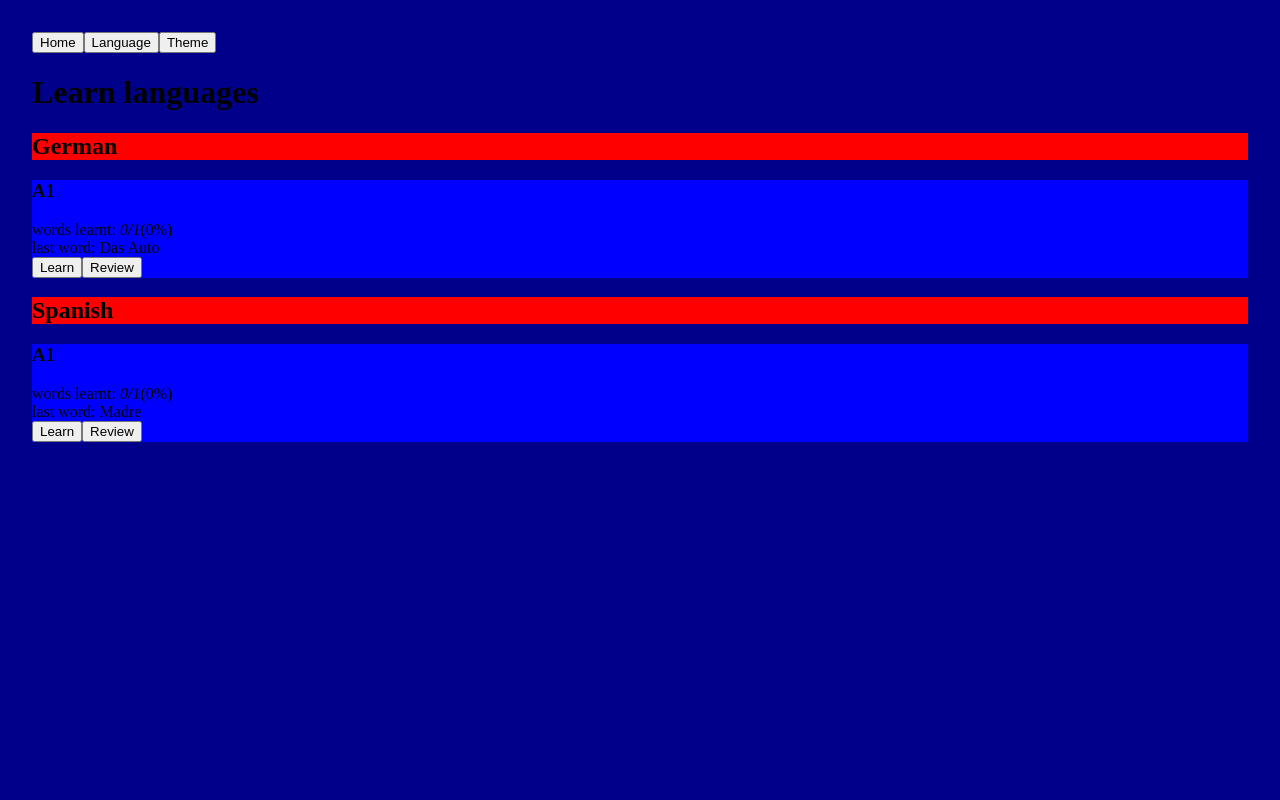
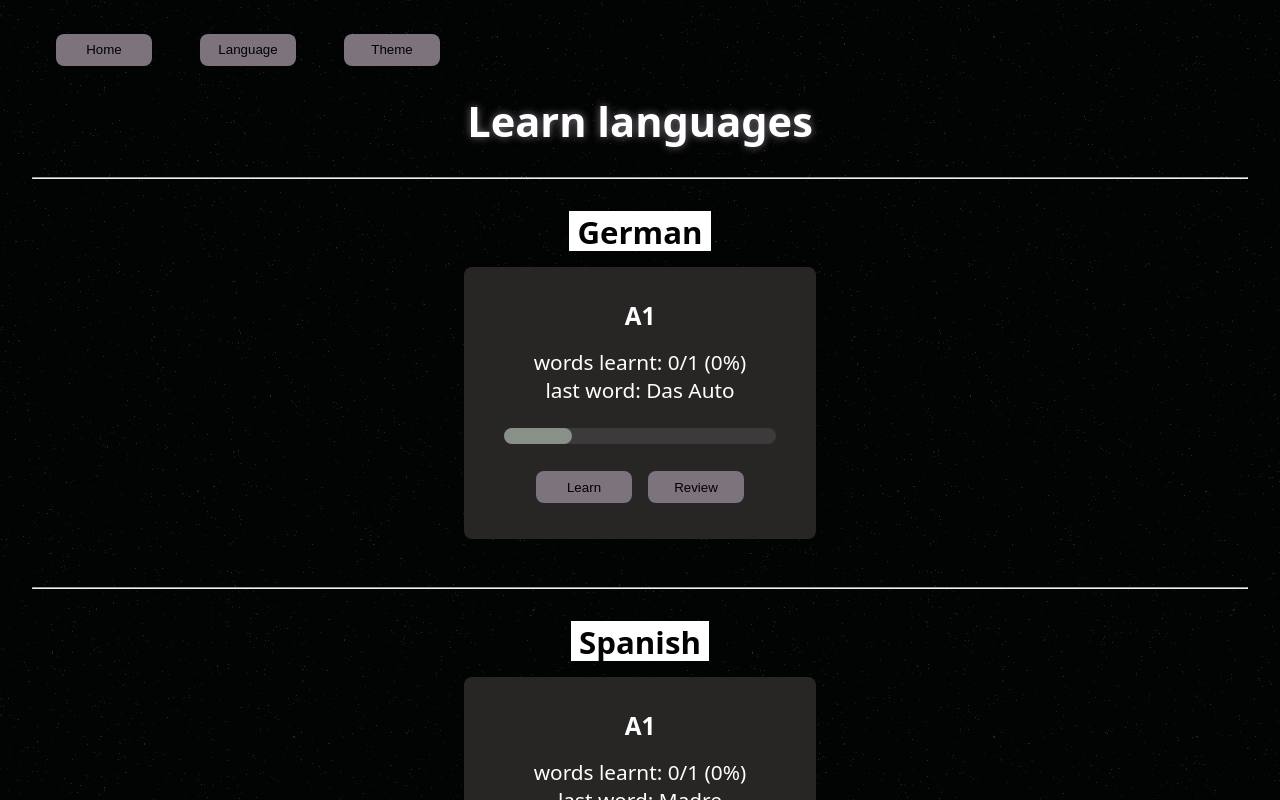
Before and after one commit to NxtPerfect/Vocab-Master, a React (Create React App) app: page / in a window 1280 px wide. Shown: the top 800 px of the page. Built offline with nearby package versions, Linux system fonts and the light colour scheme.

Commit message:
Played around with CSS

```diff
--- a/src/LanguageHeading.tsx
+++ b/src/LanguageHeading.tsx
@@ -1,7 +1,7 @@
 export function LanguageHeading({ name }) {
   return (
     <>
-      <div className="language">
+      <div className="language_heading">
         <h2>{name}</h2>
       </div>
     </>
--- a/src/LanguageSection.tsx
+++ b/src/LanguageSection.tsx
@@ -8,10 +8,16 @@ export function LanguageSection({ language }) {
       <div className="card-top">
         <h3>{language.level}</h3>
         <span>
-          words learnt: <i>0/{language.words.length / 2}</i>(
+          words learnt: 0/{language.words.length / 2} (
           {(0 / (language.words.length / 2)) * 100}%) <br />
           last word: {language.words[0]}
         </span>
+        <div className="progress-bar">
+          <div
+            className="progress-bar-completed"
+            style={{ width: (1 / language.words.length / 2) * 100 + "%" }}
+          />
+        </div>
       </div>
       <div className="card-bottom">
         <button onClick={() => navigate("/study", { state: { language } })}>
--- a/src/LanguagesList.tsx
+++ b/src/LanguagesList.tsx
@@ -8,8 +8,13 @@ export function LanguagesList({ languages }) {
       {languages.map((language) => {
         return (
           <>
-            <LanguageHeading name={language.name} />
-            <LanguageSection language={language} />
+            <hr />
+            <div className="language_list">
+              <LanguageHeading name={language.name} />
+              <div className="language_list_sections">
+                <LanguageSection language={language} />
+              </div>
+            </div>
           </>
         );
       })}
--- a/src/Study.tsx
+++ b/src/Study.tsx
@@ -12,9 +12,11 @@ export function Study(props) {
   const language = location.state.language;
   return (
     <>
-      <h2>{language.name}</h2>
-      <h5>{language.level}</h5>
-      <StudyCard words={language.words} />
+      <div className="study">
+        <h2>{language.name}</h2>
+        <h5>{language.level}</h5>
+        <StudyCard words={language.words} />
+      </div>
     </>
   );
 }
--- a/src/StudyCard.tsx
+++ b/src/StudyCard.tsx
@@ -1,11 +1,30 @@
+import { useState } from "react";
+
+// Use priority for words
+// Again == word in <10 min
+// Hard == word in <5 min
+// Normal == if normal twice repeat in 1d, 3d, 7d etc
+// Easy == word repeat 2d, 6d, 14d etc
+
 export function StudyCard({ words }) {
+  const [wordsToRevise, setWordsToRevise] = useState([]); // Add all the words that need revision, along with priority
+  const [current, setCurrent] = useState(0); // Set current word index to show correct card
+  // Make sure to randomize the words before they're in the list, and then matching the priorities, add words that were revised once accordingly
+
+  function addWordToRevise(word, priority) {
+    setWordsToRevise((currentWords) => {
+      return [...currentWords, { word: word, priority: priority }];
+    });
+  }
   return (
     <>
       <div className="study_card">
-        <p>{words[0]}</p>
-        <p>{words[1]}</p>
+        <p className="to_guess">{words[0]}</p>
+        <p className="guessed">{words[1]}</p>
         <div>
-          <button>Again</button>
+          <button onClick={() => setWordsToRevise([...wordsToRevise])}>
+            Again
+          </button>
           <button>Easy</button>
           <button>Normal</button>
           <button>Hard</button>
--- a/src/style.scss
+++ b/src/style.scss
@@ -1,35 +1,160 @@
+$text: #ffffff;
+$background: #020303;
+$primary: #7c737d;
+$secondary: #282625;
+$accent: #889188;
+$border-radius: 0.5rem;
+$box-shadow-duration: 150ms;
+
 body {
   display: grid;
-  background-color: darkblue;
+  background: url("../img/nnnoise.svg");
+  background-color: $background;
   margin: 2rem;
+  padding: 0;
+  color: $text;
+  font-family: system-ui;
+  font-size: 1.3rem;
+}
+
+button {
+  background: $primary;
+  height: 2rem;
+  aspect-ratio: 3;
+  border: 0;
+  padding: 0.25rem 0.5rem;
+  margin: 0 1.5rem;
+  justify-content: center;
+  align-items: center;
+  text-align: center;
+  border-radius: $border-radius;
+  transition-timing-function: cubic-bezier(0.47, 0, 0.745, 0.715);
+  transition: background $box-shadow-duration;
+}
+button:hover,
+button:focus-within {
+  cursor: pointer;
+  background: $accent;
+  box-shadow: 0 0 0.5rem 0.15rem $accent;
+}
+
+h1 {
+  width: auto;
+  text-align: center;
+  text-shadow: 0 0 0.5rem $primary;
+}
+
+hr {
+  color: $secondary;
+  margin: 0;
   padding: 0;
 }
 
-.language {
-  background-color: red;
+.language_list {
+  margin: 2rem 0;
+  .language_list_sections {
+    display: flex;
+    flex-direction: row;
+    flex-flow: wrap;
+    justify-content: center;
+  }
+}
+
+.language_heading {
+  text-align: center;
+  margin: auto;
+  width: fit-content;
+  padding: 0 0.5rem;
+  height: 2.5rem;
+  color: $background;
+  background: $text;
+  h2 {
+    margin: 0;
+    padding: 0;
+  }
 }
 
 .card {
-  background-color: blue;
+  display: grid;
+  grid-template-rows: 70%;
+  min-width: 18rem;
+  aspect-ratio: 1.2;
+  margin: 1rem;
+  padding: 1rem 2rem;
+  border-radius: $border-radius;
+  text-align: center;
+  background-color: $secondary;
+  transition-timing-function: cubic-bezier(0.47, 0, 0.745, 0.715);
+  transition: box-shadow $box-shadow-duration;
+  * {
+    margin: 0.5rem;
+  }
+  .card-top {
+    display: grid;
+    grid-template: subgrid;
+  }
+  .card-bottom {
+    display: grid;
+    grid-template-columns: 50% 50%;
+    margin: auto;
+  }
 }
 
-.error {
+.card:hover,
+.card:focus-within {
+  box-shadow: 0 0 2rem 0.5rem $primary;
+}
+
+.progress-bar {
+  display: flex;
+  flex-direction: row;
+  height: 1rem;
+  margin: 1rem 0 0 0;
+  padding: 0;
+  border-radius: $border-radius;
+  background-color: rgba($primary, 0.25);
+  .progress-bar-completed {
+    margin: 0;
+    height: 1rem;
+    border-radius: inherit;
+    background-color: $accent;
+  }
+}
+
+.error,
+.study {
   display: grid;
   height: 100%;
   width: 100%;
-}
-
-.error > * {
-  place-self: center;
+  * {
+    place-self: center;
+  }
 }
 
 .study_card {
+  background: $secondary;
+  min-height: 40rem;
+  max-height: 60rem;
+  aspect-ratio: 0.9;
   display: grid;
   justify-content: center;
   align-items: center;
   text-align: center;
+  border-radius: $border-radius;
+  transition-timing-function: cubic-bezier(0.47, 0, 0.745, 0.715);
+  transition: box-shadow $box-shadow-duration;
+  * {
+    margin: 1rem;
+  }
+  .to_guess {
+    font-style: normal;
+    font-weight: bold;
+  }
+  .guessed {
+    font-style: italic;
+  }
 }
-
-.study_card > * {
-  margin: 1rem;
+.study_card:hover,
+.study-card:focus-within {
+  box-shadow: 0 0 1.5rem 0.15rem $accent;
 }
```
Also changed, not shown: img/nnnoise.svg (added).
